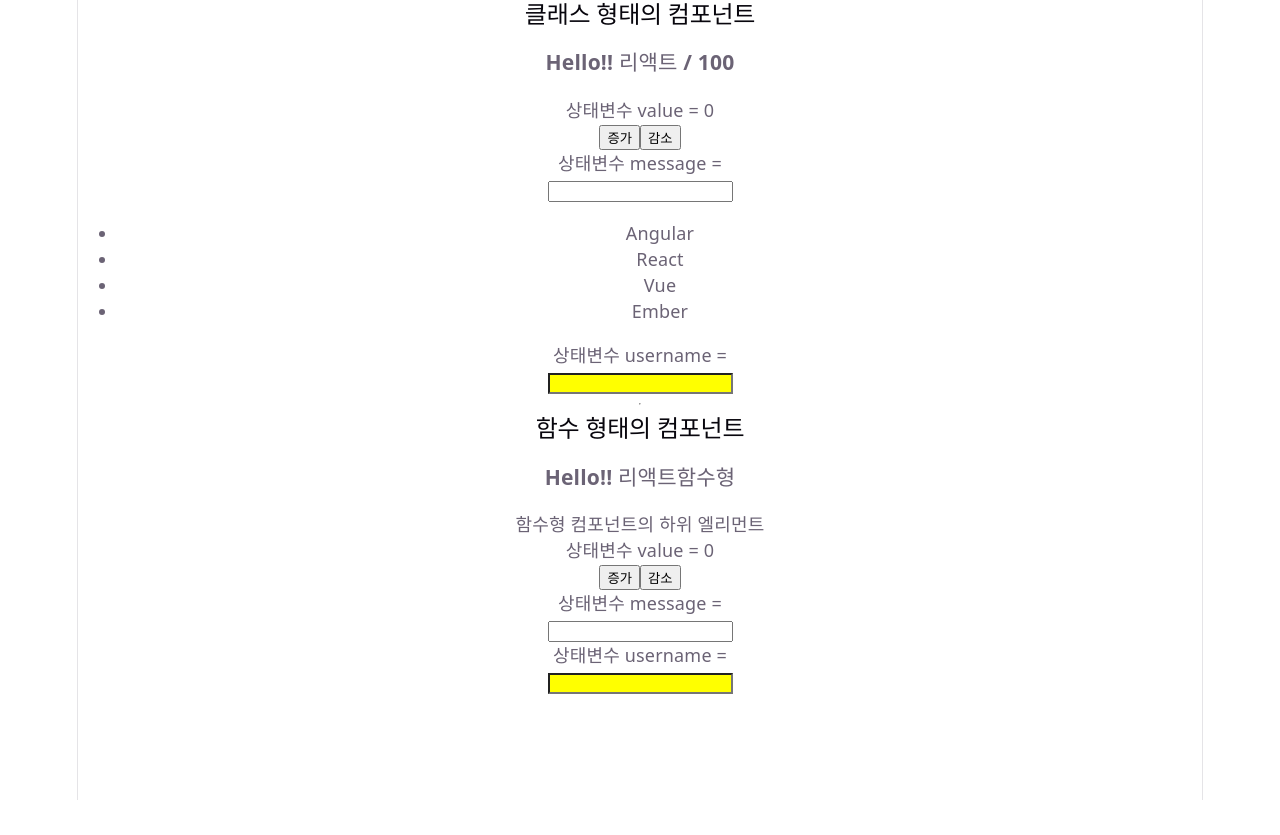
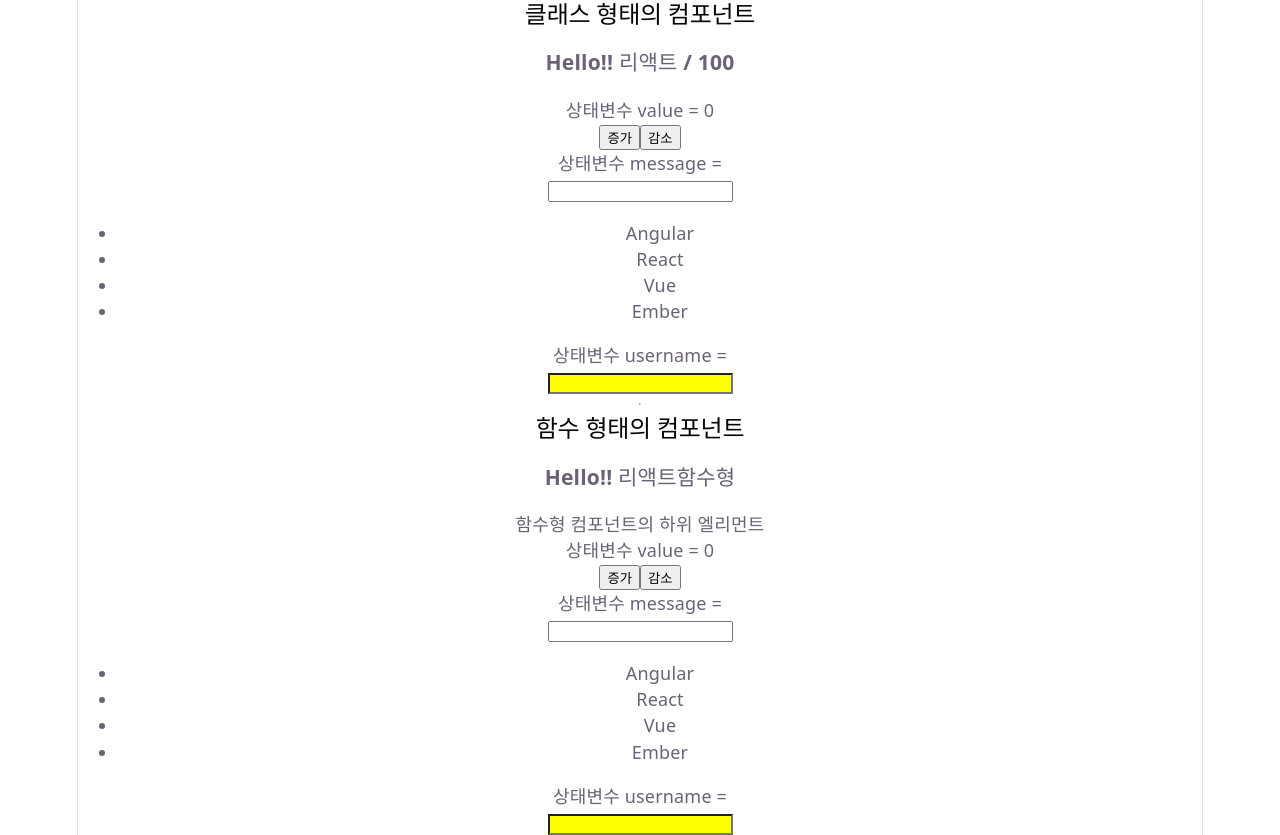
Before and after one commit to Eojinn/React-Hello-App, a React (Vite) app: page / in a window 1280 px wide. Before the commit the page ends 800 px from the top, so only its background shows below. Built offline with nearby package versions, Linux system fonts and the light colour scheme.

Commit message:
함수형 messageArr add

```diff
--- a/src/components/MyComponentFunc.jsx
+++ b/src/components/MyComponentFunc.jsx
@@ -11,6 +11,7 @@ const MyComponentFunc = ({ name, children }) => {
     });
     const [valid, setValid] = useState(false);
     const [messageArr, setMessageArr] = useState(['Angular','React','Vue','Ember']);
+    const messageList = messageArr.map((msg,idx) => (<li key={idx}>{msg}</li>));
 
     //비구조화 할당
     const { username, message } = inputs;
@@ -49,6 +50,10 @@ const MyComponentFunc = ({ name, children }) => {
             <input name="message" value={message} onChange={handleChange}
                 onKeyDown={handleEnter}
              />
+            <br/>
+            <ul>
+                {messageList}
+            </ul>
             <p>상태변수 username = {username}</p>
             <input name="username" value={username} onChange={handleChange}
                 className={valid ? 'success':'failure'}
```
